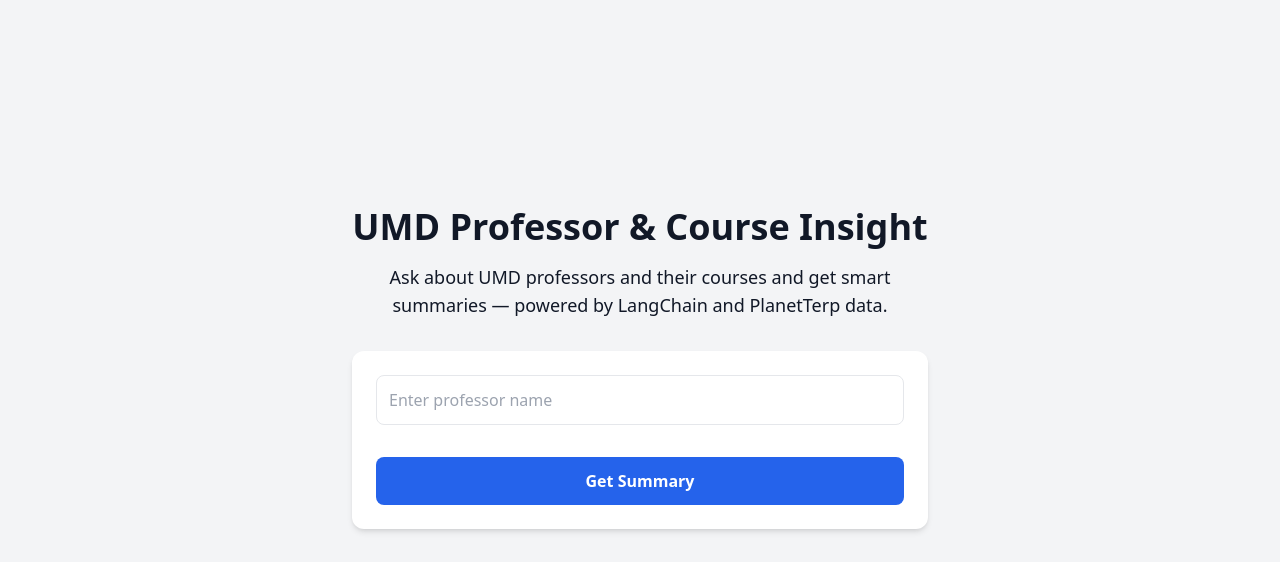
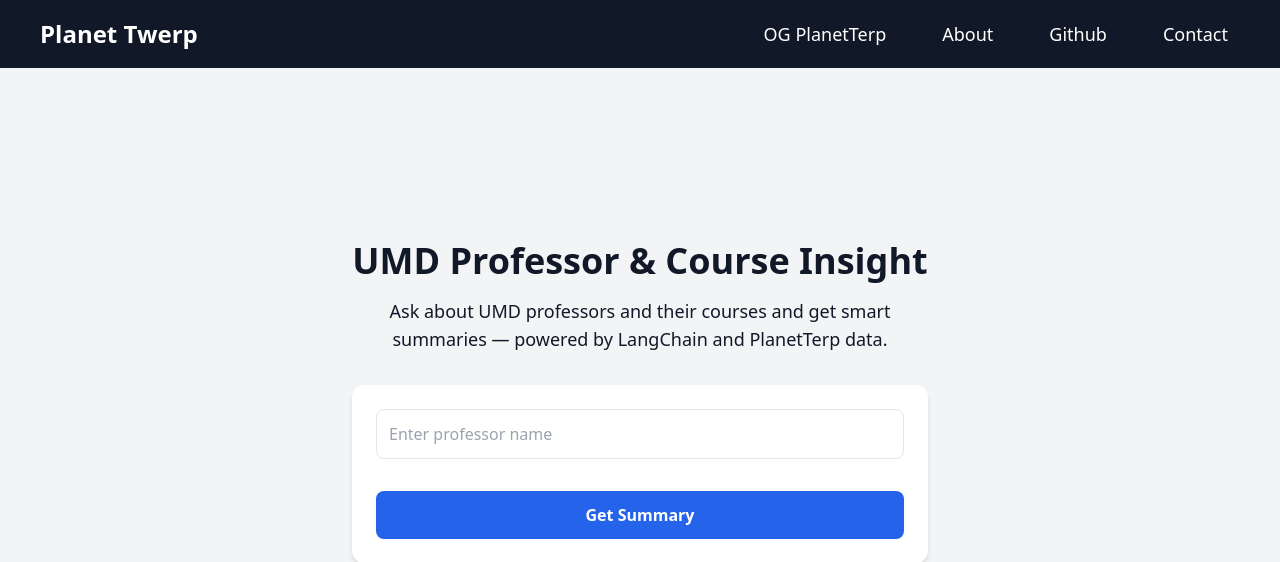
Before and after one commit to justinn123/UMD-Prof-Summarizer, a Flask app: page / in a window 1280 px wide. Shown: the top 562 px of the page. Run offline with Flask 3, Linux system fonts and the light colour scheme; some libraries are stand-ins or nearby versions.

Commit message:
added header

```diff
--- a/app/routes.py
+++ b/app/routes.py
@@ -38,3 +38,11 @@
             matches.append(prof)
 
     return jsonify(matches[:5])
+
+@app.route('/Error')
+def error():
+    return render_template('error.html', error="There was an error")
+
+@app.route('/InProgress')
+def progress():
+    return render_template('error.html', error="This feature is still in progress. Please check back later.")
--- a/app/templates/error.html
+++ b/app/templates/error.html
@@ -10,9 +10,9 @@
 
 <body class="min-h-screen flex flex-col bg-gray-100 text-gray-900">
     <div class="flex-grow flex flex-col items-center justify-center px-4">
-        <h1 class="text-4xl font-bold mb-4 text-center">There was an error</h1>
+        <h1 class="text-4xl font-bold mb-4 text-center">{{ error }}</h1>
         <h2 class="text-xl text-center max-w-xl text-blue-600 hover:text-blue-800 hover:underline decoration-solid">
-            <a href="https://planettwerp.vercel.app/">Go back to the homepage</a>
+            <a href="{{url_for('home')}}">Go back to the homepage</a>
         </h2>
     </div>
     {% include 'footer.html' %}
--- /dev/null
+++ b/app/templates/header.html
@@ -0,0 +1,39 @@
+<nav class="bg-gray-900 border-gray-700">
+    <div class="max-w-screen flex flex-wrap items-center justify-between p-3 mx-auto px-10">
+        <a href="{{url_for('home')}}" class="flex items-center space-x-3 text-white hover:text-blue-500">
+            <span class="self-center text-2xl font-semibold whitespace-nowrap">Planet Twerp</span>
+        </a>
+        <button id="menu-button" type="button"
+            class="inline-flex items-center p-2 w-10 h-10 justify-center text-sm text-gray-300 rounded-lg md:hidden hover:bg-gray-800 focus:outline-none focus:ring-2 focus:ring-gray-600"
+            aria-controls="navbar-menu" aria-expanded="false">
+            <span class="sr-only">Open main menu</span>
+            <svg class="w-5 h-5" aria-hidden="true" xmlns="http://www.w3.org/2000/svg" fill="none" viewBox="0 0 17 14">
+                <path stroke="currentColor" stroke-linecap="round" stroke-linejoin="round" stroke-width="2"
+                    d="M1 1h15M1 7h15M1 13h15" />
+            </svg>
+        </button>
+
+        <div id="navbar-menu"
+            class="hidden absolute top-16 right-0 max-w-screen-md z-50 md:static md:flex md:w-auto md:items-center mt-0 text-lg">
+            <ul
+                class="flex flex-col md:flex-row md:space-x-8 p-4 md:p-0 border border-gray-700 rounded-lg bg-gray-800 md:border-0 md:bg-gray-900">
+                <li><a href="https://planetterp.com/" target="_blank" class="block py-2 px-3 text-white hover:text-blue-500">OG
+                        PlanetTerp</a></li>
+                <li><a href="{{ url_for('progress') }}" target="_blank" class="block py-2 px-3 text-white hover:text-blue-500">About</a>
+                </li>
+                <li><a href="https://github.com/justinn123/UMD-Prof-Summarizer" target="_blank"
+                        class="block py-2 px-3 text-white hover:text-blue-500">Github</a></li>
+                <li><a href="mailto:justinn123123123@gmail.com" target="_blank"
+                        class="block py-2 px-3 text-white hover:text-blue-500">Contact</a></li>
+            </ul>
+        </div>
+    </div>
+</nav>
+<script>
+    const btn = document.getElementById('menu-button');
+    const menu = document.getElementById('navbar-menu');
+
+    btn.addEventListener('click', () => {
+        menu.classList.toggle('hidden');
+    });
+</script>
--- a/app/templates/index.html
+++ b/app/templates/index.html
@@ -9,8 +9,10 @@
 </head>
 
 <body class="bg-gray-100 text-gray-900 min-h-screen flex flex-col">
+  {% include 'header.html' %}
+
   <div class="flex-grow flex flex-col items-center justify-center px-4">
-    <!-- Header -->
+    <!-- Title Text -->
     <h1 class="text-4xl font-bold mb-4 text-center">UMD Professor & Course Insight</h1>
     <p class="text-lg text-center mb-8 max-w-xl">
       Ask about UMD professors and their courses and get smart summaries — powered by LangChain and PlanetTerp data.
```
